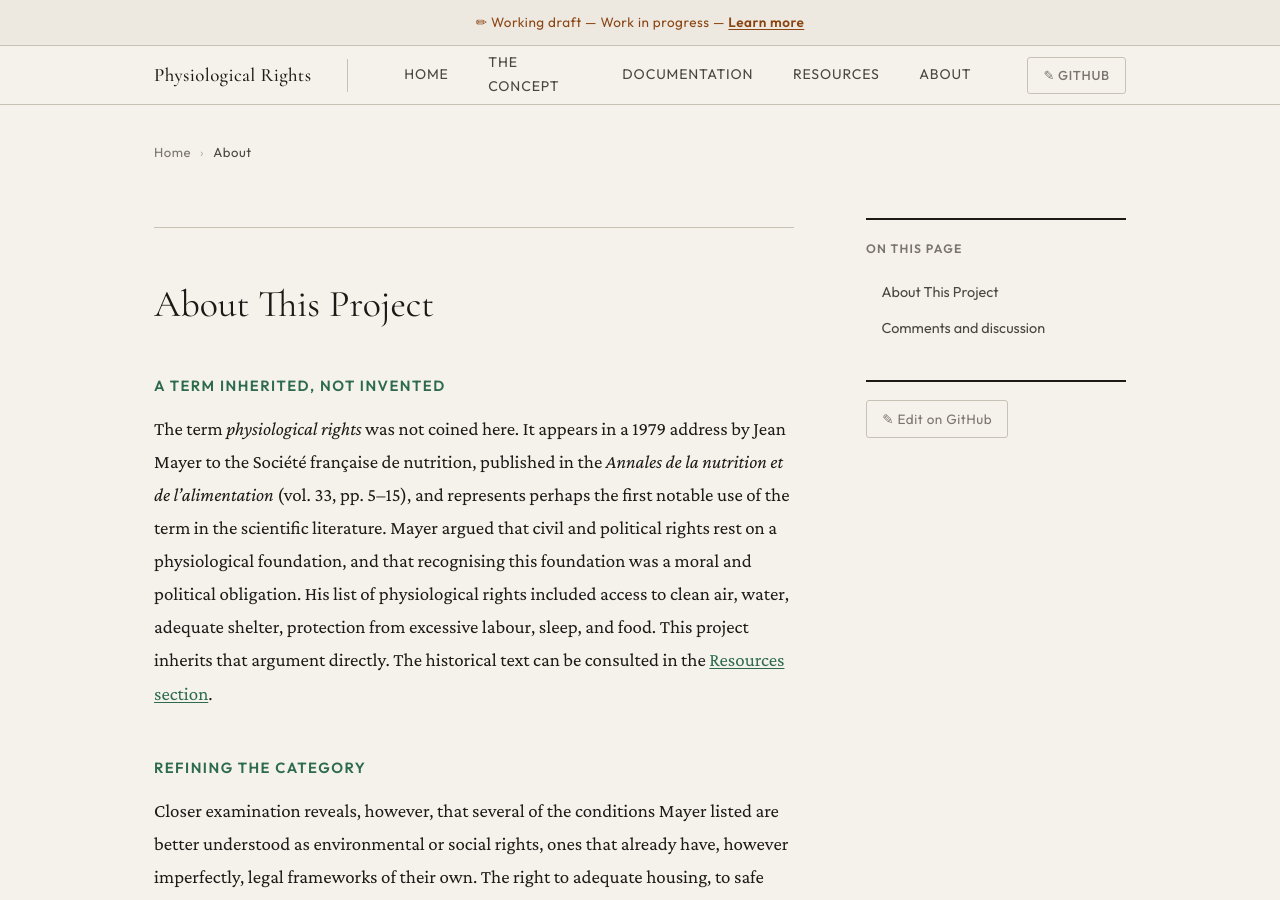
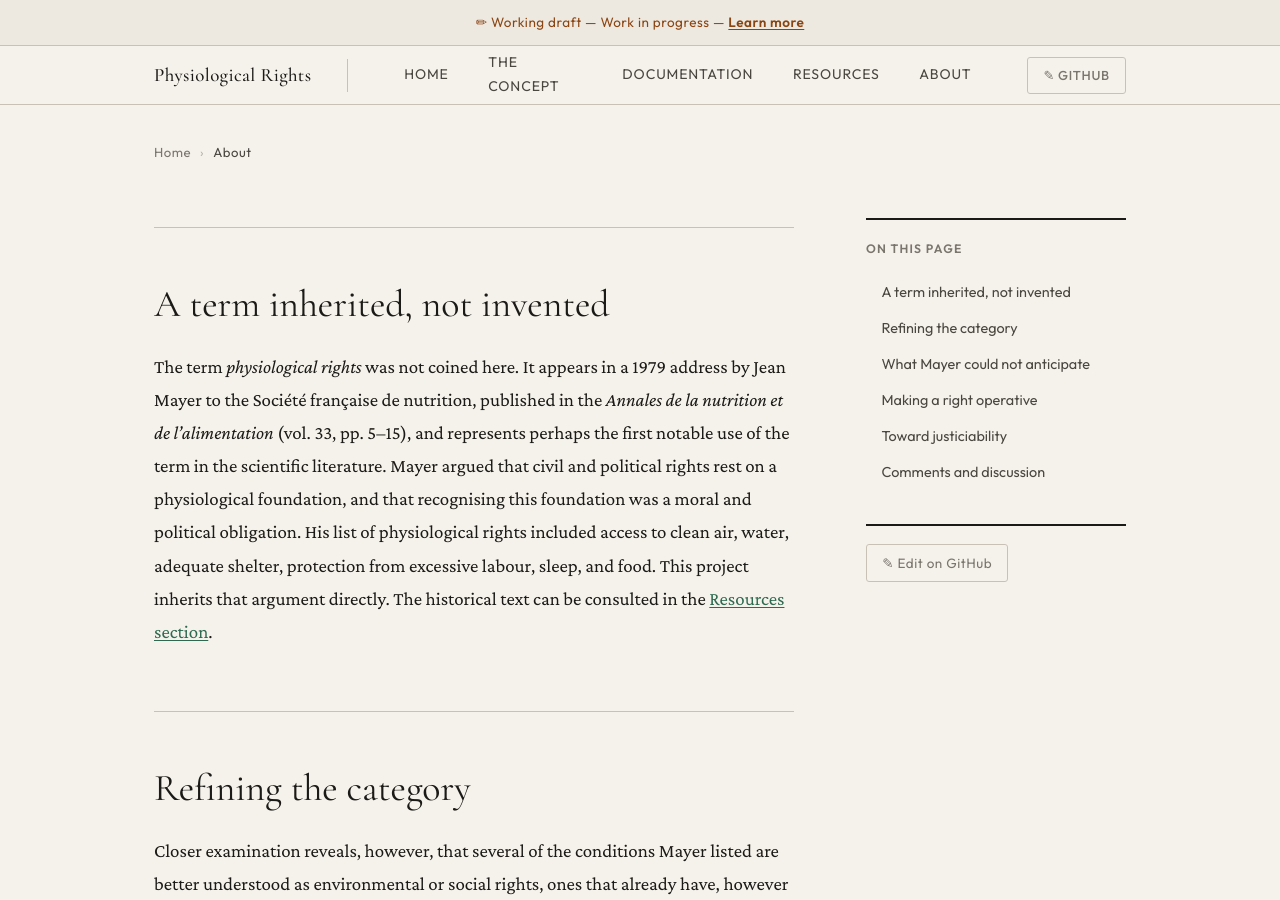
Before and after one commit to PerigGouanvic/physiological-rights, a Jekyll site: the page built from about/index.md, in a window 1280 px wide and 900 px high. Built offline with Jekyll 4.4.1, drawn with Linux system fonts in a browser that asks for light colours; comment, search, counter and statistics services are not loaded.

Commit message:
Fix TOC: promote section headings from h3 to h2

```diff
--- a/about/index.md
+++ b/about/index.md
@@ -4,24 +4,22 @@ title: About
 description: "About this project and the concept of physiological rights."
 ---
 
-## About This Project
-
-### A term inherited, not invented
+## A term inherited, not invented
 
 The term *physiological rights* was not coined here. It appears in a 1979 address by Jean Mayer to the Société française de nutrition, published in the *Annales de la nutrition et de l'alimentation* (vol. 33, pp. 5–15), and represents perhaps the first notable use of the term in the scientific literature. Mayer argued that civil and political rights rest on a physiological foundation, and that recognising this foundation was a moral and political obligation. His list of physiological rights included access to clean air, water, adequate shelter, protection from excessive labour, sleep, and food. This project inherits that argument directly. The historical text can be consulted in the [Resources section]({{ '/resources/01f26f96/' | relative_url }}).
 
-### Refining the category
+## Refining the category
 
 Closer examination reveals, however, that several of the conditions Mayer listed are better understood as environmental or social rights, ones that already have, however imperfectly, legal frameworks of their own. The right to adequate housing, to safe water, to protection from exploitative labour: these fall within the International Covenant on Economic, Social and Cultural Rights (ICESCR, Articles 11 and 12). What remains without a juridical name, and without effective remedies, is the narrower category of rights concerning the internal parameters of the organism itself: the biochemical processes, hormonal balances, and nutrient levels that determine whether a body can actually function. This is what this project means by physiological rights in the strict sense.
 
-### What Mayer could not anticipate
+## What Mayer could not anticipate
 
 Mayer was also writing at a moment when malnutrition meant, almost by definition, caloric insufficiency in conditions of poverty or famine. The paradigm of hidden hunger, the subclinical depletion of magnesium, thiamine, zinc, vitamin D and others in populations living in material abundance, had not yet emerged as a clinical and public health reality. We now know that physiological rights can be violated not only by scarcity, but under conditions of plenty: through ultra-processed diets, nutrient-depleted soils, and pharmaceutical interactions that gradually reduce the body's reserves. These violations are further obscured by false negatives in standard clinical testing, by unfounded institutional declarations that a balanced diet is sufficient for the general population, and by the structural limitations of evidence-based medicine as applied to subclinical, multi-factorial deficiencies, for which randomised controlled trials neither exist nor should be expected to exist.
 
-### Making a right operative
+## Making a right operative
 
 This project remains within the tradition of positive rights that Mayer represented. The history of rights includes many instances in which a formally recognised right required further specification before it became operative. The right to vote required the secret ballot before it was real for those subject to domestic surveillance. The right to a fair trial required the right to appointed counsel before it was real for those without means. The right to housing required enforceable habitability standards before it was real for those exposed to lead or asbestos. In each case, the conditions of effective exercise had to be named and guaranteed before the right could function as a right.
 
-### Toward justiciability
+## Toward justiciability
 
 Physiological rights are at a comparable stage. The internal parameters of the organism constitute a domain of rights that is implicit in existing human rights instruments but has not been named as such. This project works toward that recognition: defining the category, documenting the violations, and advancing the case for justiciability.
```
